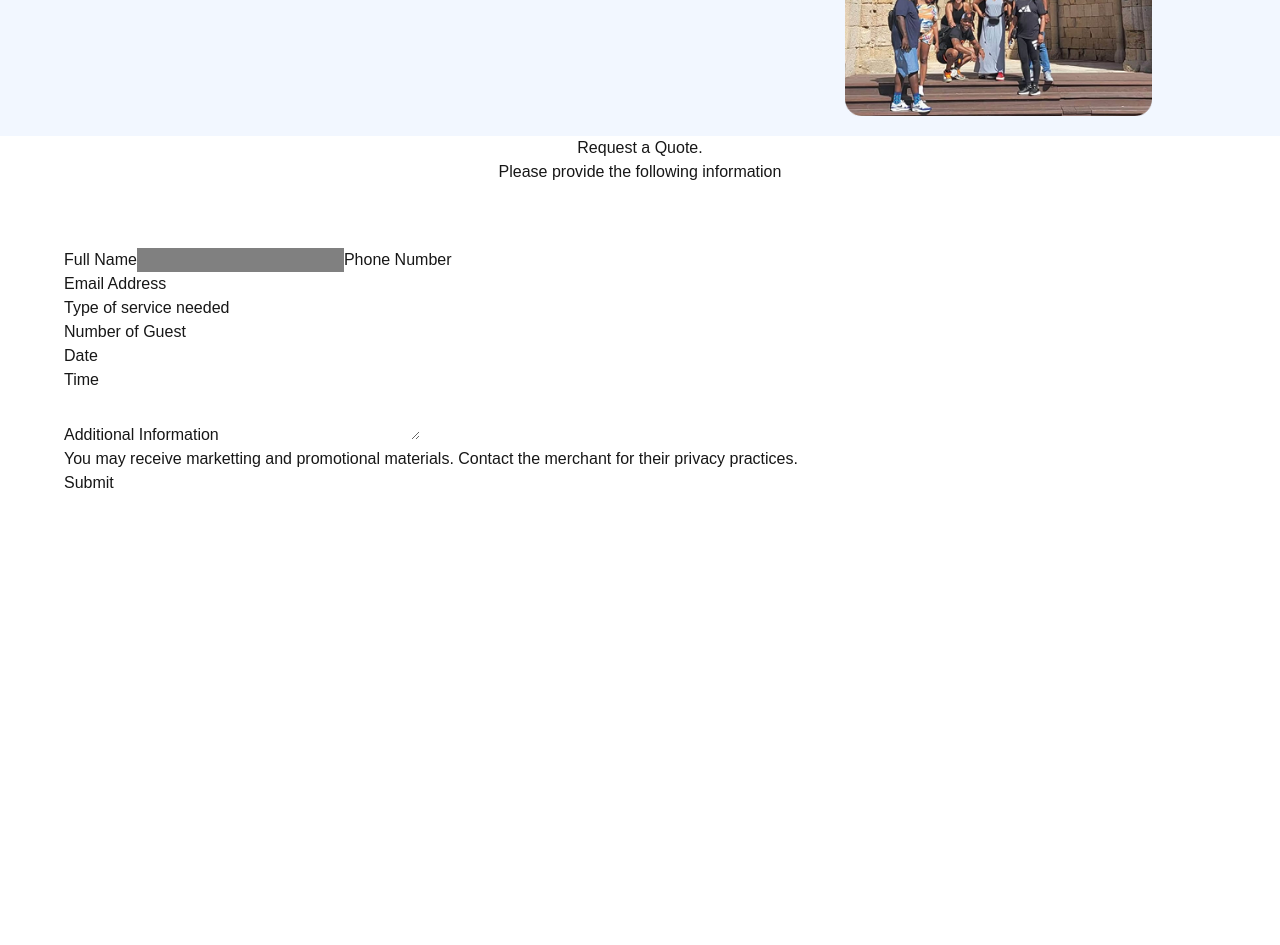
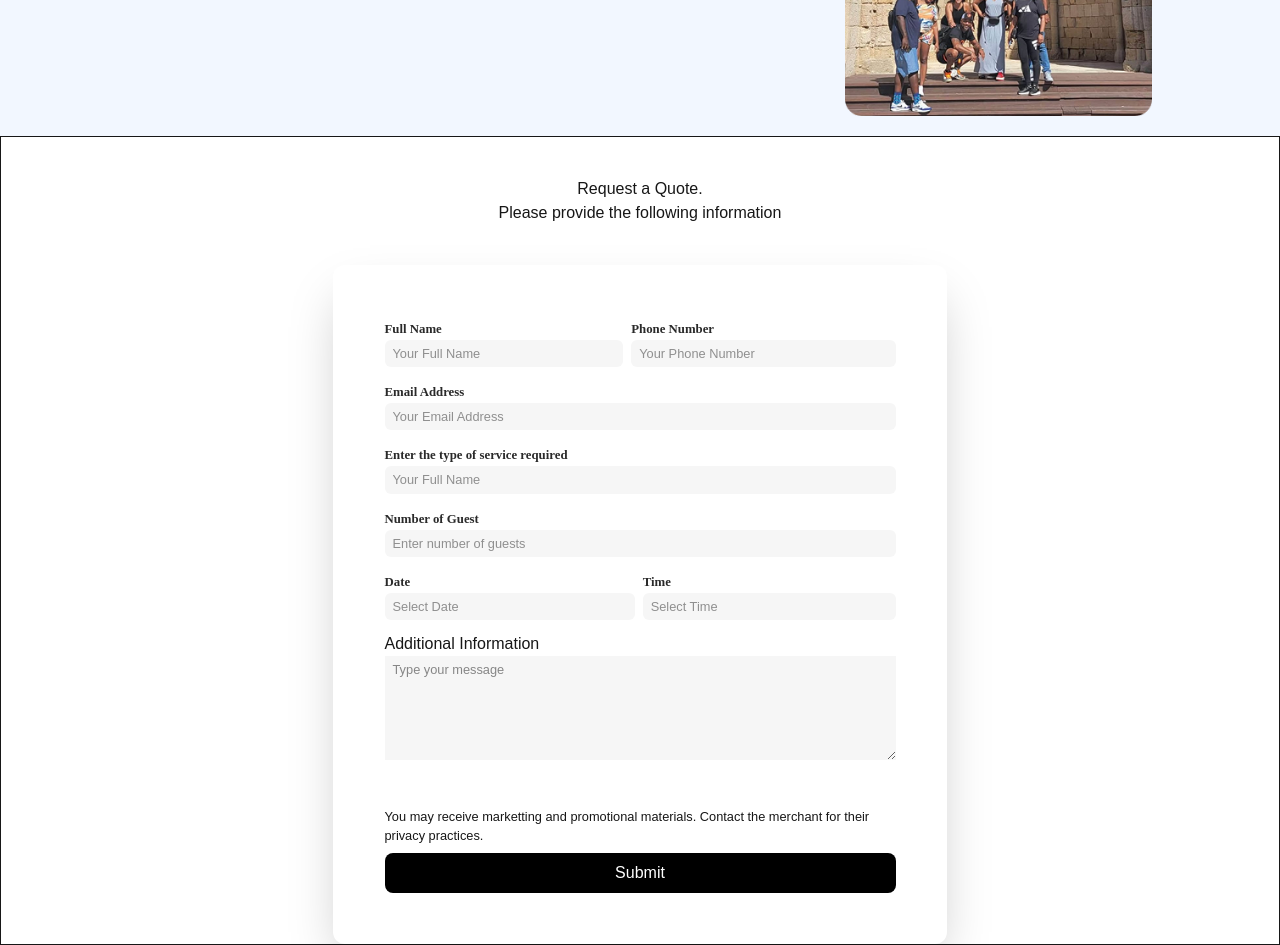
Before and after one commit to TheEldaps/Travel-Events, a Next.js app: page / in a window 1280 px wide. Shown: the part 5820-6765 px from the top of the page. Before the commit the page ends 6379 px from the top, so only its background shows below. Built offline with nearby package versions, Linux system fonts and the light colour scheme.

Commit message:
Style Request quote section form

```diff
--- a/app/components/FormItems.tsx
+++ b/app/components/FormItems.tsx
@@ -2,9 +2,10 @@ import React from 'react'
 
 export default function FormItems({ label, placeholder, }: { label: string, placeholder: string }) {
     return (
-        <div>
-            <label htmlFor={label}>{label}</label>
-            <input type="text" id={label} className='bg-[grey] text-' placeholder={placeholder} />
+        <div className='mb-3 grow text-[#2A2A2A]'>
+            <label htmlFor={label} className='text-[0.8rem] font-[dmsans] font-semibold'>{label}</label>
+
+            <input type="text" id={label} className='bg-[#F6F6F6] text-[0.8rem] px-2 py-1 rounded-md w-full ' placeholder={placeholder} />
         </div>
     )
 }
--- a/app/components/RequestQuoteSection.tsx
+++ b/app/components/RequestQuoteSection.tsx
@@ -1,58 +1,43 @@
-import React from 'react'
+import FormItems from "./FormItems"
+
 
 export default function RequestQuoteSection() {
     return (
-        <section>
-            <div className='text-center text-[1rem]'>
-                <h2 className=''>Request a <span>Quote. </span></h2>
-                <p>Please provide the following information </p>
-            </div>
-
-            <form action="" className='p-[5%]'>
-                <div className='flex'>
-                    <div>
-                        <label htmlFor="">Full Name</label>
-                        <input type="text" className='bg-[grey]' />
-                    </div>
-                    <div>
-                        <label htmlFor="">Phone Number</label>
-                        <input type="text" />
-                    </div>
-                </div>
-                <div>
-                    <label htmlFor="">Email Address</label>
-                    <input type="text" />
+        <section className='px-[5%] md:px-[10%] pt-10 border   '>
+            <section className='mx-auto md:bg-[url("/RequestQuoteBgImage.png")] bg-no-repeat bg-[position:center_bottom] bg-[length:80%_auto]
+ bg-contain'>
+                <div className=' text-center text-[1rem] mb-10'>
+                    <h2 className=''>Request a <span>Quote. </span></h2>
+                    <p>Please provide the following information </p>
                 </div>
 
-                <div>
-                    <label htmlFor="">Type of service needed</label>
-                    <input type="text" />
-                </div>
+                <form action="" className='p-[5%] mx-auto shadow-2xl bg-[white]  w-full md:w-[60%] rounded-xl'>
+                    <div className='sm:flex  gap-2'>
+                        <FormItems label='Full Name' placeholder='Your Full Name' />
 
-                <div>
-                    <label htmlFor="">Number of Guest</label>
-                    <input type="text" />
-                </div>
-                <div>
-                    <div>
-                        <label htmlFor="">Date</label>
-                        <input type="text" />
+                        <FormItems label='Phone Number' placeholder='Your Phone Number' />
                     </div>
 
-                    <div>
-                        <label htmlFor="">Time</label>
-                        <input type="text" />
+                    <FormItems label='Email Address' placeholder='Your Email Address' />
+
+                    <FormItems label='Enter the type of service required' placeholder='Your Full Name' />
+
+                    <FormItems label='Number of Guest' placeholder='Enter number of guests' />
+                    <div className='sm:flex gap-2 '>
+                        <FormItems label='Date' placeholder='Select Date' />
+
+                        <FormItems label='Time' placeholder='Select Time' />
                     </div>
-                </div>
-                <div>
-                    <label htmlFor="">Additional Information</label>
+                    <div className='mb-10'>
+                        <label htmlFor="" >Additional Information</label>
 
-                    <textarea name="" id=""></textarea>
-                </div>
-                <p>You may receive marketting and promotional materials. Contact the merchant for their privacy practices.</p>
+                        <textarea name="" id="" rows={5} placeholder='Type your message ' className='px-2 py-1 w-full bg-[#F6F6F6] text-[0.8rem]'></textarea>
+                    </div>
+                    <p className='text-[0.8rem] mb-2'>You may receive marketting and promotional materials. Contact the merchant for their privacy practices.</p>
 
-                <button>Submit </button>
-            </form>
+                    <button className=' block w-full text-white py-2 rounded-lg bg-black '>Submit </button>
+                </form>
+            </section>
 
         </section >
     )
```
Also changed, not shown: public/RequestQuoteBgImage.png (added).
